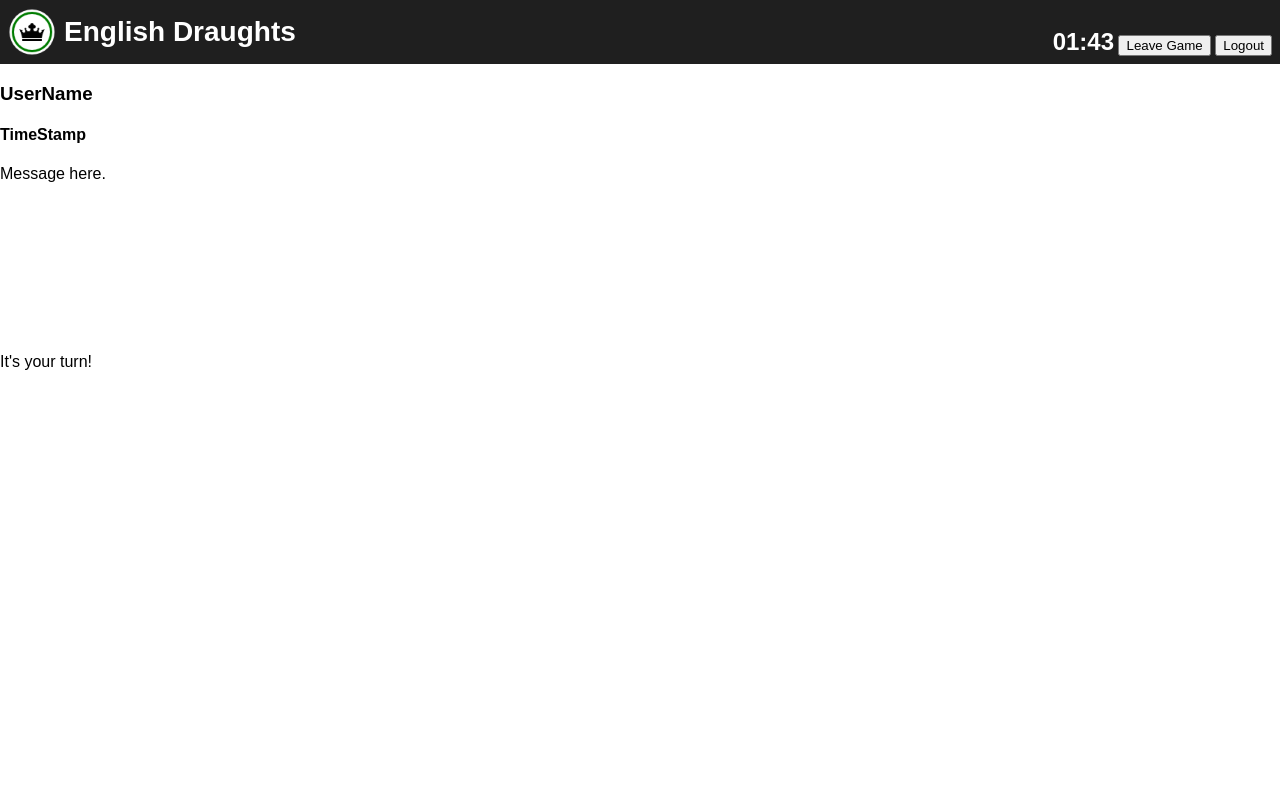
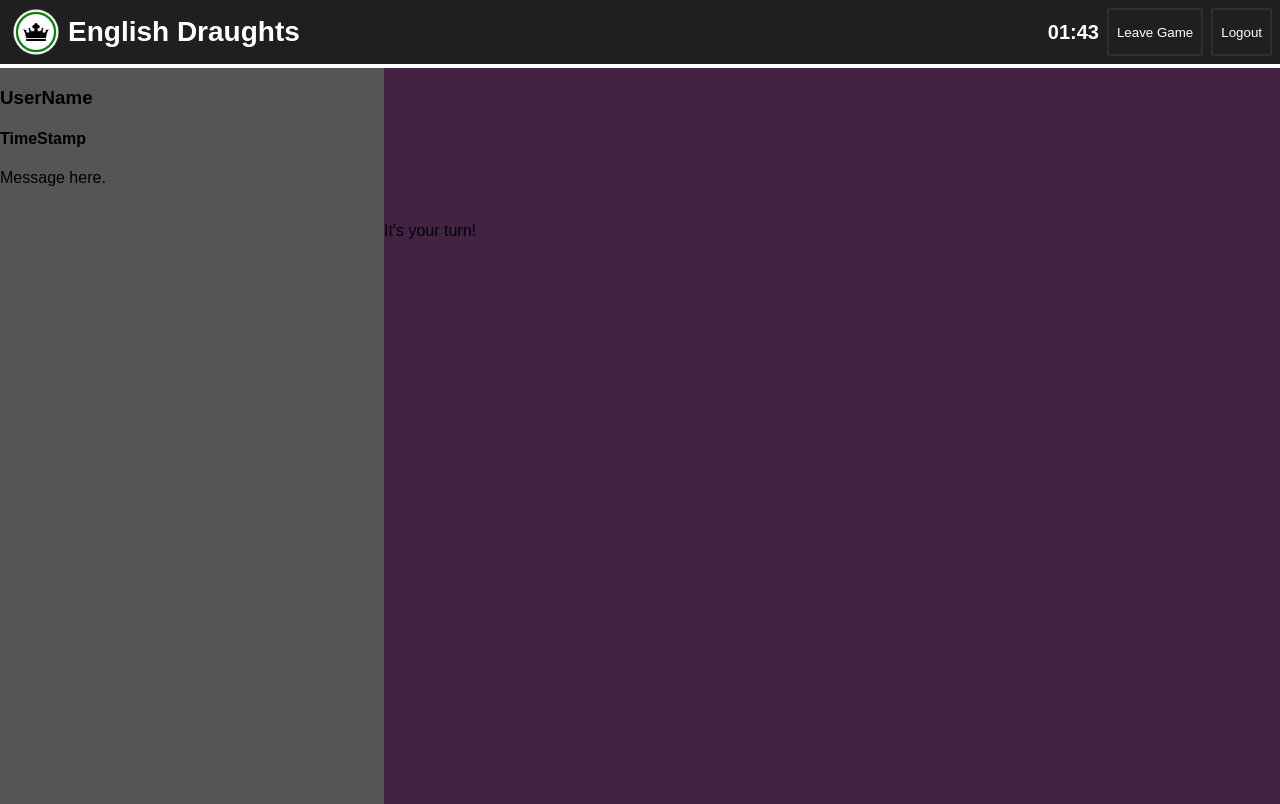
Before and after one commit to bumblebot1/WebTechWebsite, a website: page site/public/game_view.html in a window 1280 px wide. Drawn offline with Linux system fonts and the light colour scheme.

Commit message:
Added some styling to the board_view.html

```diff
--- a/site/public/game_view.html
+++ b/site/public/game_view.html
@@ -15,12 +15,9 @@
     <header>
       <img src="resources/logo.png"/>
       <h1>English Draughts</h1>
-
-      <span>
-        <h2 id="time_remaining">01:43</h2>
-        <button>Leave Game</button>
-        <button>Logout</button>
-      </span>
+      <h2 id="time_remaining">01:43</h2>
+      <button>Leave Game</button>
+      <button>Logout</button>
     </header>
 
     <main>
--- a/site/public/styles/style.css
+++ b/site/public/styles/style.css
@@ -7,16 +7,22 @@ html, body {
 }
 
 header {
-  width: 100%;
-  height: 64px;
+  width: calc(100% - 8px);
   color: white;
   background-color: #1F1F1F;
   position: relative;
-  vertical-align: middle;
+  display: inline-flex;
+  flex-direction: row;
+  flex-wrap: wrap;
+  align-items: center;
+  padding: 0px 4px;
 }
 
-header * {
-  display: inline-block;
+header img {
+  width: 48px;
+  height: 48px;
+  padding: 8px;
+  flex-grow: 0;
 }
 
 header h1 {
@@ -24,16 +30,65 @@ header h1 {
   margin: 0px;
   padding: 0px;
   line-height: 64px;
-  position: absolute;
+  flex-grow: 1;
 }
 
-header span {
-  right: 0px;
-  position: absolute;
-  padding: 8px;
+header h2 {
+  margin: 0px;
+  padding: 4px;
+  line-height: 48px;
+  font-size: 1.25em;
+  flex-basis: content;
 }
 
-header img {
+header button {
   height: 48px;
+  color: white;
+  background-color: #1F1F1F;
+  border: 2px solid #2E2E2E;
+  border-radius: 2px;
+  margin: 4px;
   padding: 8px;
+  flex-basis: content;
 }
+
+header button:hover {
+  background-color: #2E2E2E;
+}
+
+header button:active {
+  background-color: #454545;
+}
+
+main {
+  display: flex;
+  flex-flow: row;
+  width: 100%;
+  height: calc(100% - 64px);
+}
+
+main > div {
+  flex: 3 1 70%;
+  order: 2;
+  background-color: #442244;
+}
+
+main > aside {
+  background-color: #555555;
+  flex: 1 6 30%;
+  order: 1;
+}
+
+@media all and (max-width: 640px) {
+  main {
+    flex-direction: column;
+  }
+
+  main > div {
+    order: 1;
+  }
+
+  main > aside {
+    order: 2;
+  }
+}
```
